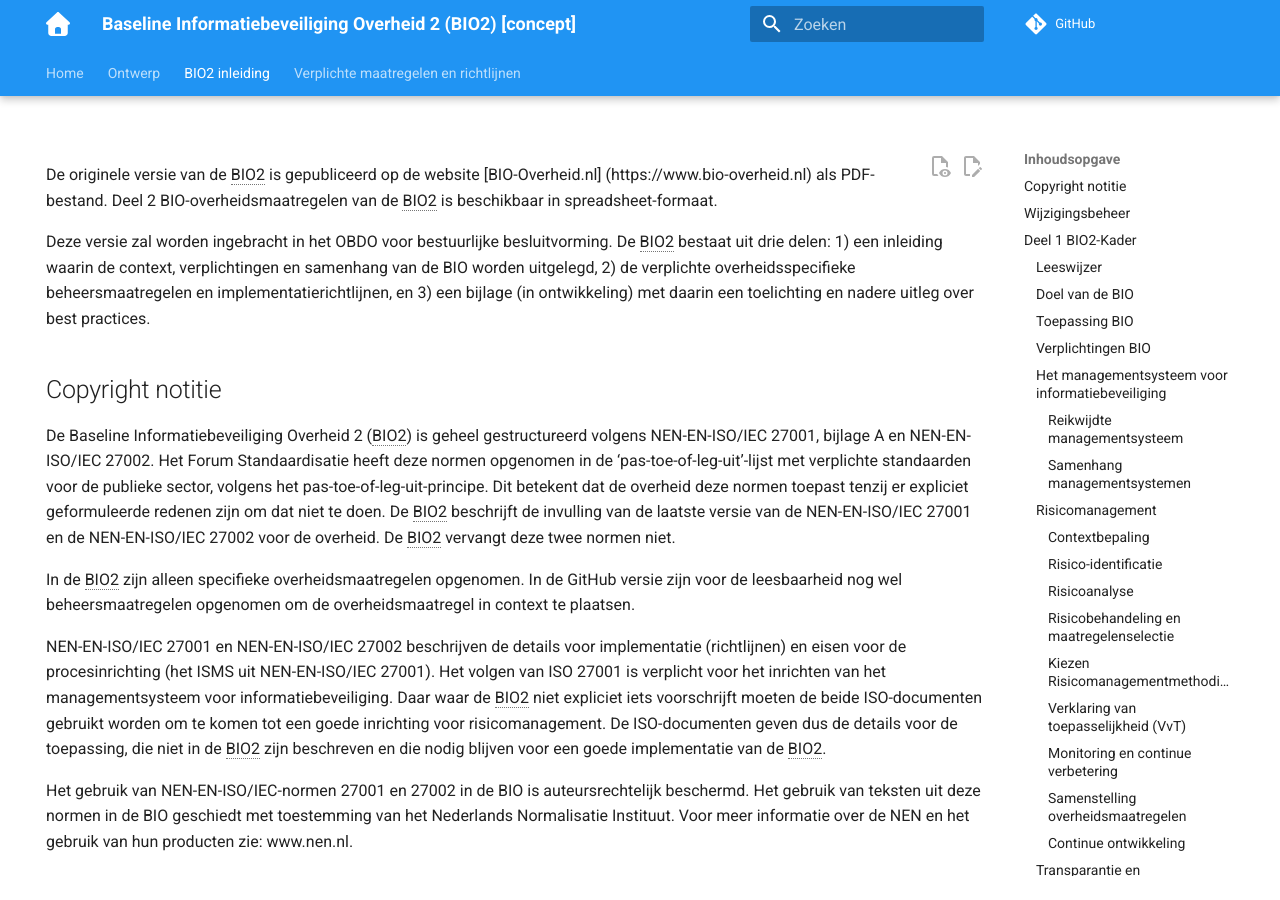
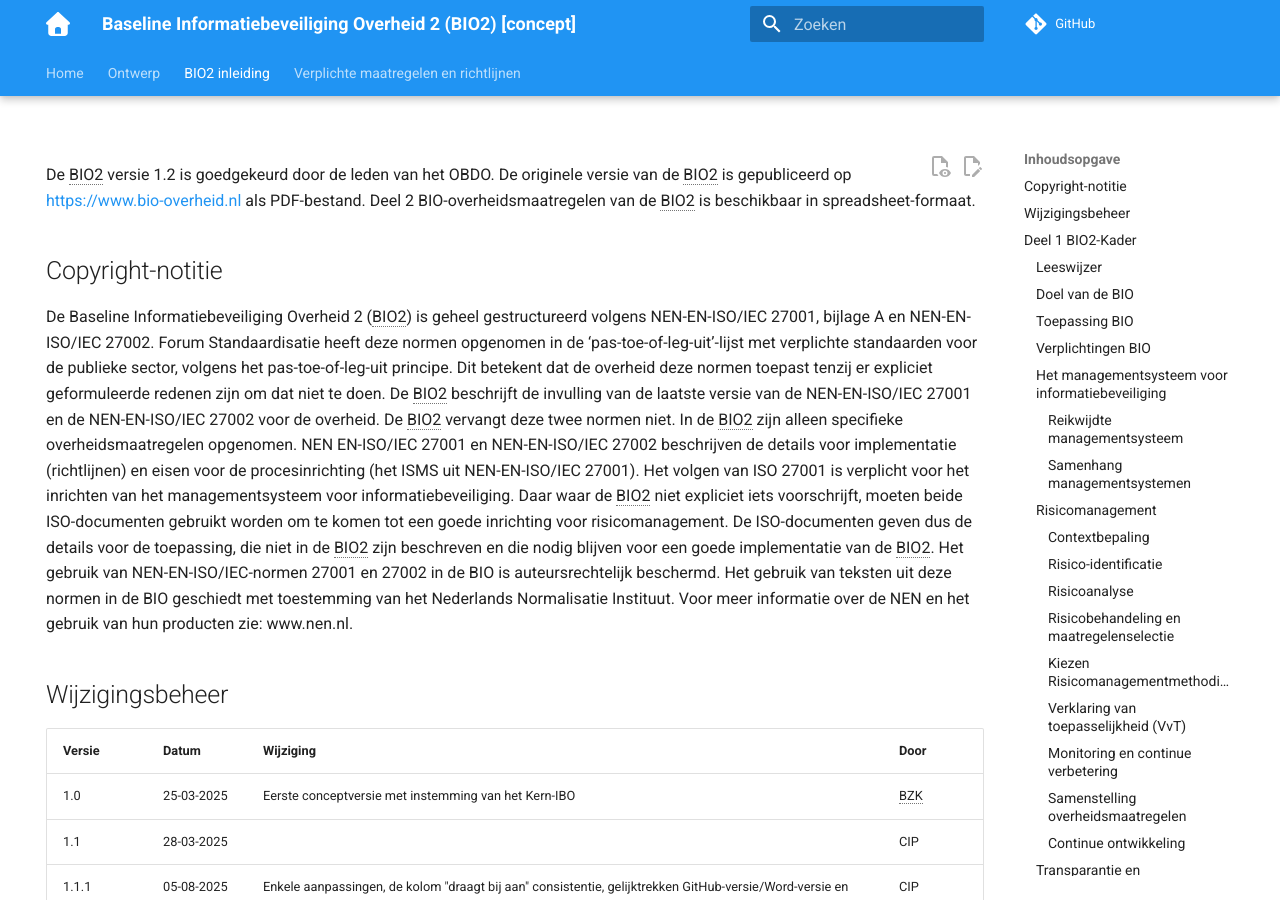
Before and after one commit to MinBZK/Baseline-Informatiebeveiliging-Overheid, an MkDocs documentation site: the page built from docs/inleiding/index.md, in a window 1280 px wide and 900 px high. Built offline with MkDocs 1.6.1 and Material for MkDocs 9.7.7, drawn with Linux system fonts in a browser that asks for light colours; comment, search, counter and statistics services are not loaded.

Commit message:
Update index.md
Inleidende tekst voorafgaand aan BIO2 verder aangepast aan situatie BIO2.
Copyright-notitie aangepast.

```diff
--- a/docs/inleiding/index.md
+++ b/docs/inleiding/index.md
@@ -5,20 +5,19 @@ hide:
   - navigation
 ---
 
-De originele versie van de BIO2 is gepubliceerd op de website [BIO-Overheid.nl] (https://www.bio-overheid.nl) als PDF-bestand.
+De BIO2 versie 1.2 is goedgekeurd door de leden van het OBDO. De originele versie van de BIO2 is gepubliceerd op <https://www.bio-overheid.nl> als PDF-bestand.
 Deel 2 BIO-overheidsmaatregelen van de BIO2 is beschikbaar in spreadsheet-formaat.
 
-Deze versie zal worden ingebracht in het OBDO voor bestuurlijke besluitvorming. De BIO2 bestaat uit drie delen: 1) een inleiding waarin de context, verplichtingen en samenhang van de BIO worden uitgelegd, 2) de verplichte overheidsspecifieke beheersmaatregelen en implementatierichtlijnen, en 3) een bijlage (in ontwikkeling) met daarin een toelichting en nadere uitleg over best practices.
-
-## Copyright notitie
-
-De Baseline Informatiebeveiliging Overheid 2 (BIO2) is geheel gestructureerd volgens NEN-EN-ISO/IEC 27001, bijlage A en NEN-EN-ISO/IEC 27002. Het Forum Standaardisatie heeft deze normen opgenomen in de ‘pas-toe-of-leg-uit’-lijst met verplichte standaarden voor de publieke sector, volgens het pas-toe-of-leg-uit-principe. Dit betekent dat de overheid deze normen toepast tenzij er expliciet geformuleerde redenen zijn om dat niet te doen. De BIO2 beschrijft de invulling van de laatste versie van de NEN-EN-ISO/IEC 27001 en de NEN-EN-ISO/IEC 27002 voor de overheid. De BIO2 vervangt deze twee normen niet.
-
-In de BIO2 zijn alleen specifieke overheidsmaatregelen opgenomen. In de GitHub versie zijn voor de leesbaarheid nog wel beheersmaatregelen opgenomen om de overheidsmaatregel in context te plaatsen.
-
-NEN-EN-ISO/IEC 27001 en NEN-EN-ISO/IEC 27002 beschrijven de details voor implementatie (richtlijnen) en eisen voor de procesinrichting (het ISMS uit NEN-EN-ISO/IEC 27001). Het volgen van ISO 27001 is verplicht voor het inrichten van het managementsysteem voor informatiebeveiliging. Daar waar de BIO2 niet expliciet iets voorschrijft moeten de beide ISO-documenten gebruikt worden om te komen tot een goede inrichting voor risicomanagement. De ISO-documenten geven dus de details voor de toepassing, die niet in de BIO2 zijn beschreven en die nodig blijven voor een goede implementatie van de BIO2.
-
-Het gebruik van NEN-EN-ISO/IEC-normen 27001 en 27002 in de BIO is auteursrechtelijk beschermd. Het gebruik van teksten uit deze normen in de BIO geschiedt met toestemming van het Nederlands Normalisatie Instituut. Voor meer informatie over de NEN en het gebruik van hun producten zie: www.nen.nl.
+## Copyright-notitie
+De Baseline Informatiebeveiliging Overheid 2 (BIO2) is geheel gestructureerd volgens NEN-EN-ISO/IEC 27001, bijlage A en NEN-EN-ISO/IEC 27002. Forum Standaardisatie heeft deze normen opgenomen in de ‘pas-toe-of-leg-uit’-lijst met verplichte standaarden
+voor de publieke sector, volgens het pas-toe-of-leg-uit principe.
+Dit betekent dat de overheid deze normen toepast tenzij er expliciet geformuleerde redenen zijn om dat niet te doen. De BIO2 beschrijft de invulling van de laatste versie van de NEN-EN-ISO/IEC 27001 en de NEN-EN-ISO/IEC 27002 voor de overheid. De BIO2 vervangt deze twee
+normen niet. In de BIO2 zijn alleen specifieke overheidsmaatregelen opgenomen.
+NEN EN-ISO/IEC 27001 en NEN-EN-ISO/IEC 27002 beschrijven de details voor implementatie (richtlijnen) en eisen voor de procesinrichting (het ISMS uit NEN-EN-ISO/IEC 27001).
+Het volgen van ISO 27001 is verplicht voor het inrichten van het managementsysteem voor informatiebeveiliging. Daar waar de BIO2 niet expliciet iets voorschrijft, moeten beide ISO-documenten gebruikt worden om te komen tot een goede inrichting voor risicomanagement.
+De ISO-documenten geven dus de details voor de toepassing, die niet in de BIO2 zijn beschreven en die nodig blijven voor een goede implementatie van de BIO2.
+Het gebruik van NEN-EN-ISO/IEC-normen 27001 en 27002 in de BIO is auteursrechtelijk beschermd. Het gebruik van teksten uit deze normen in de BIO geschiedt met toestemming van het Nederlands  Normalisatie Instituut.
+Voor meer informatie over de NEN en het gebruik van hun producten zie: www.nen.nl.
 
 ## Wijzigingsbeheer
 | Versie | Datum | Wijziging | Door |
```
